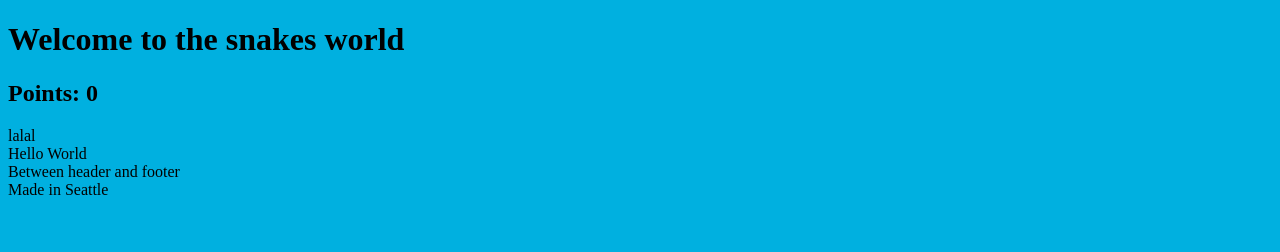
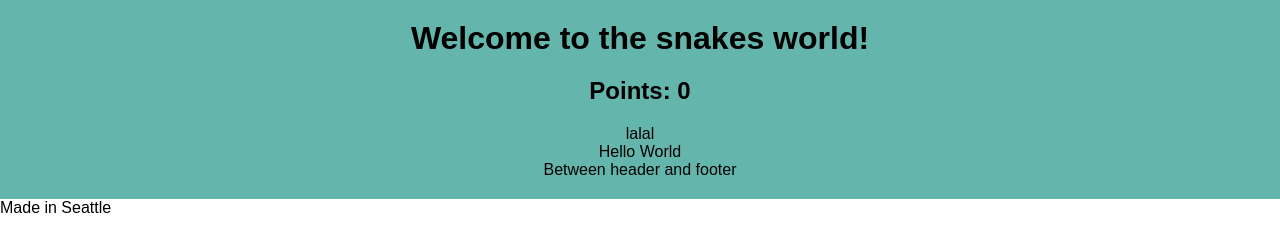
Before and after one commit to Chenyz8/snake-game, a plain HTML site: page index.html in a window 1280 px wide. Drawn offline with Linux system fonts and the light colour scheme.

Commit message:
add css to my game, edit html

```diff
--- a/index.html
+++ b/index.html
@@ -4,10 +4,11 @@
         <title>
             Snake Game
         </title>
+        <link rel="stylesheet" type="text/css" href="styles/style.css"/>
     </head>
-    <body bgcolor="sky blue">
+    <body>
         <header>
-            <h1>Welcome&nbsp;to the snakes world</h1>
+            <h1>Welcome&nbsp;to the snakes world!</h1>
             <h2>Points: <span>0</span></h2>
             <div>
                 lalal
--- /dev/null
+++ b/styles/style.css
@@ -0,0 +1,17 @@
+body, html, h1{
+    margin: 0;
+}
+
+header{
+    background-color:#64B6AC;
+    color: black;
+    padding: 20px;
+    text-align: center;
+}
+body{
+    font-family: Arial, Helvetica, sans-serif;
+}
+
+footer{
+    text-align: right, bottom;
+}
```
